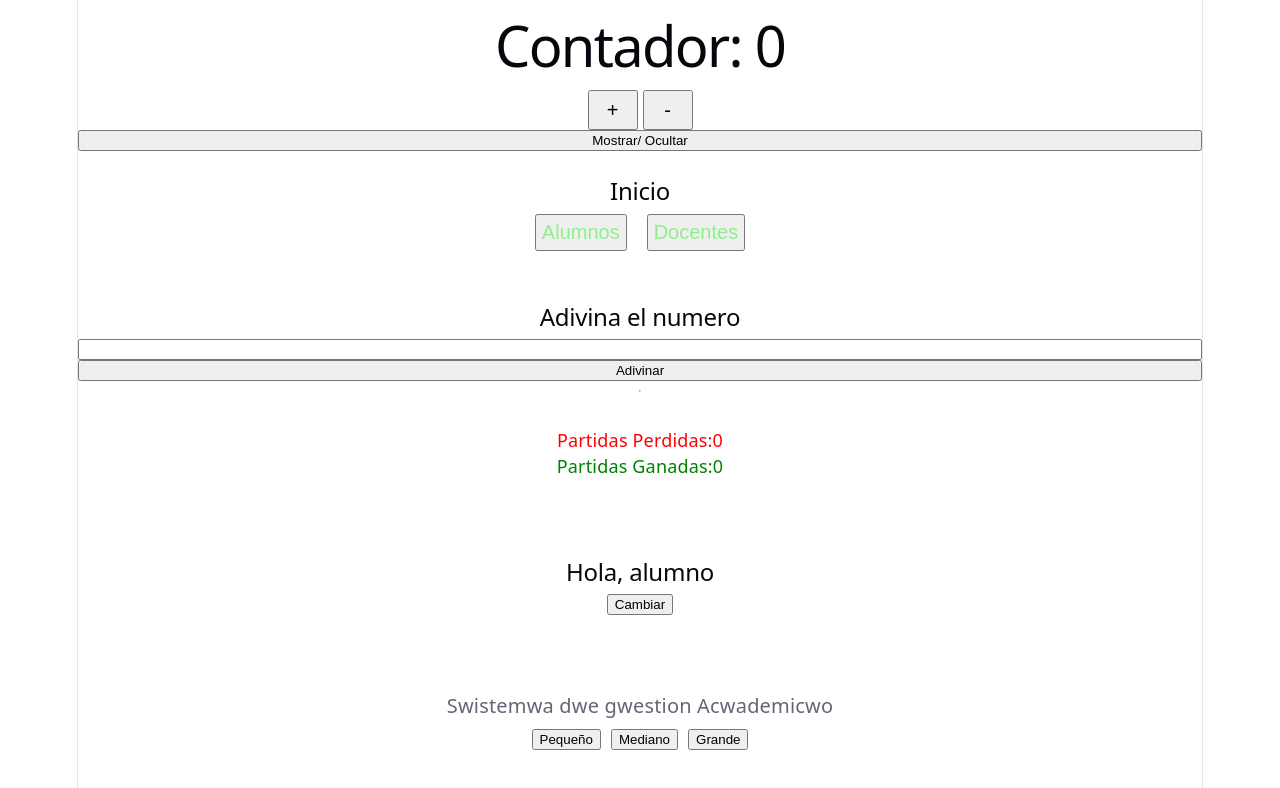
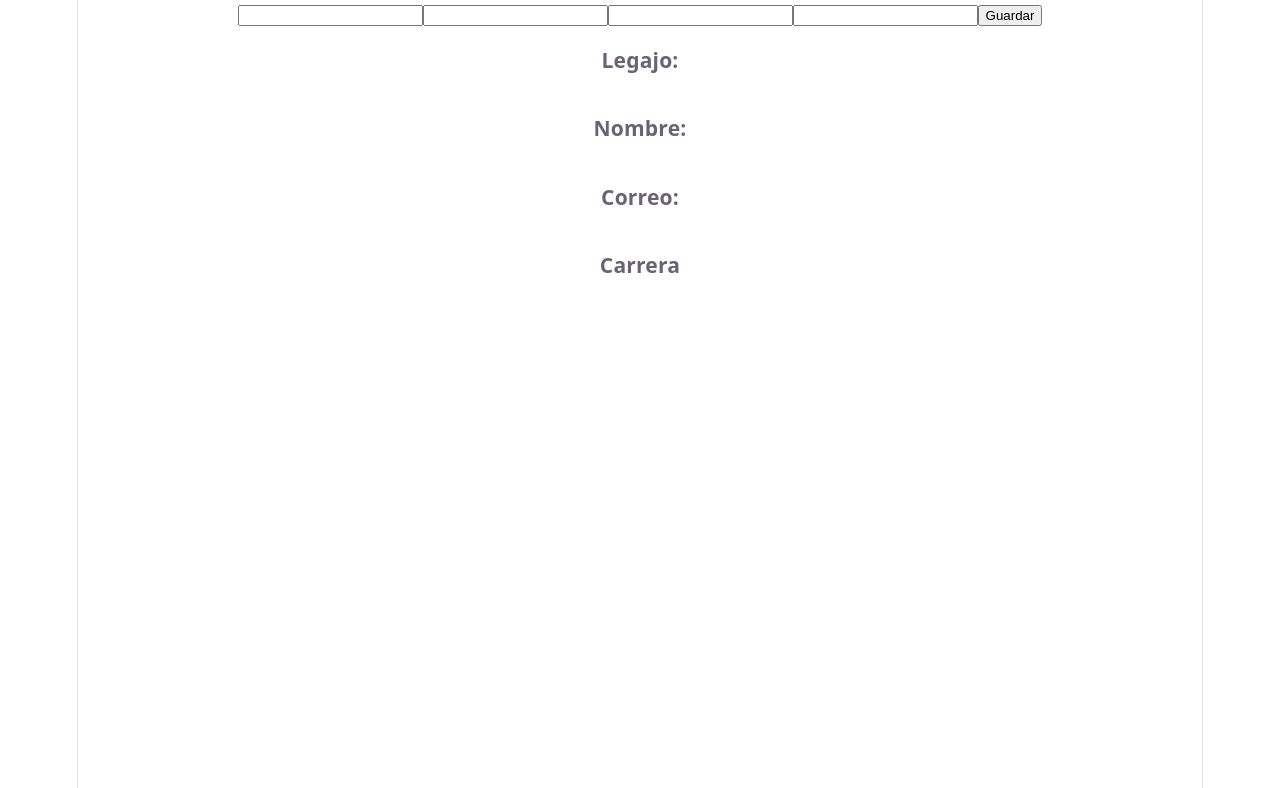
Before and after one commit to nattame/sga, a React (Vite) app in the folder frontend-react/: page / in a window 1280 px wide. Shown: the top 788 px of the page. Built offline with nearby package versions, Linux system fonts and the light colour scheme.

Commit message:
Clase 30: eventos y formularios en React

```diff
--- a/frontend-react/src/App.jsx
+++ b/frontend-react/src/App.jsx
@@ -1,15 +1,18 @@
+import { useState } from "react";
 // import Titulo from "./components/Titulo"
 // import {Navbar} from "./components/Navbar"
 // import Footer from "./components/Footer"
 // import TarjetaAlumno from "./components/TarjetaAlumno.jsx"
-import CambiarTitulo from "./components/ejemplos/CambiarTitulo.jsx";
-import Incrementar from "./components/Incrementar.jsx";
-import { Adivina } from "./components/ejemplos/Adivina.jsx";
-import Mensaje from "./components/ejemplos/Mensaje.jsx";
-import TamanioTexto from "./components/ejemplos/TamanioTexto.jsx";
+// import CambiarTitulo from "./components/ejemplos/CambiarTitulo.jsx";
+// import Incrementar from "./components/Incrementar.jsx";
+// import { Adivina } from "./components/ejemplos/Adivina.jsx";
+// import Mensaje from "./components/ejemplos/Mensaje.jsx";
+// import TamanioTexto from "./components/ejemplos/TamanioTexto.jsx";
+
+import FormularioA from "./components/FormularioA";
 function App(){
 
- return(
+
     /*
 
     <>
@@ -37,8 +40,8 @@ function App(){
     */
 
 
-<>
-<Incrementar />
+
+/* <Incrementar />
 <br/>
 <CambiarTitulo/>
 
@@ -52,9 +55,42 @@ function App(){
 
 <br /><br /><br />
 
-<TamanioTexto/>
+<TamanioTexto/> */
+
+const [nombre, setNombre] = useState("")
+
+function guardar(e){
+  e.preventDefault()
+  console.log("Formulario enviado")
+
+
+}
+
+
+// function mostrarEvento(e){
+//   console.log(e.target)
+// }
+
+ return(
+<>
+<FormularioA/>
+
+{/* <button onClick={mostrarEvento}>Clic</button>
+<input value={nombre}
+onChange={(e)=> setNombre(e.target.value)} />
+<p>Hola {nombre}</p> */}
+
+
+{/* <form onSubmit={guardar}>
+  <input />
+  <button type="submit">Guardar</button>
+</form> */}
 </>
  )
+
 }
 
+
+
+
 export default App;
--- /dev/null
+++ b/frontend-react/src/components/FormularioA.jsx
@@ -0,0 +1,58 @@
+import { useState } from "react";
+
+function FormularioA(){
+
+    const[legajo, setLegajo] = useState("")
+    const[nombre, setNombre] = useState("")
+    const[correo, setCorreo] = useState("")
+    const[carrera, setCarrera] = useState("")
+
+    function guardar(e){
+        e.preventDefault()
+        console.log(nombre)
+        console.log(correo)
+    }
+
+    return(
+            <>
+        <form onSubmit={guardar}>
+
+            <input
+            value={legajo}
+            onChange={(e)=> setLegajo(e.target.value)}
+            />
+
+
+            <input
+            value={nombre}
+            onChange={(e)=>setNombre(e.target.value)}
+            />
+
+            <input
+            value={correo}
+            onChange={(e)=> setCorreo(e.target.value)}
+            />
+
+             <input
+            value={carrera}
+            onChange={(e)=> setCarrera(e.target.value)}
+            />
+
+
+
+            <button type="submit">Guardar</button>
+
+
+        </form>
+
+
+       <h3>Legajo: {legajo}</h3>
+       <h3>Nombre: {nombre}</h3>
+       <h3>Correo: {correo}</h3>
+       <h3>Carrera {carrera}</h3>
+       </>
+    )
+
+}
+
+export default FormularioA
```
